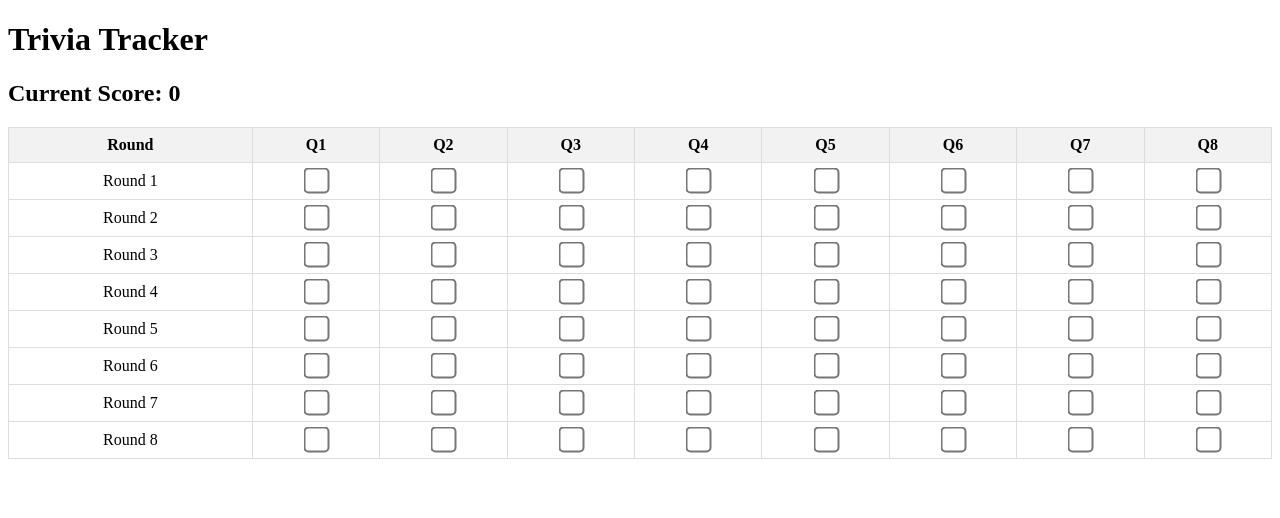
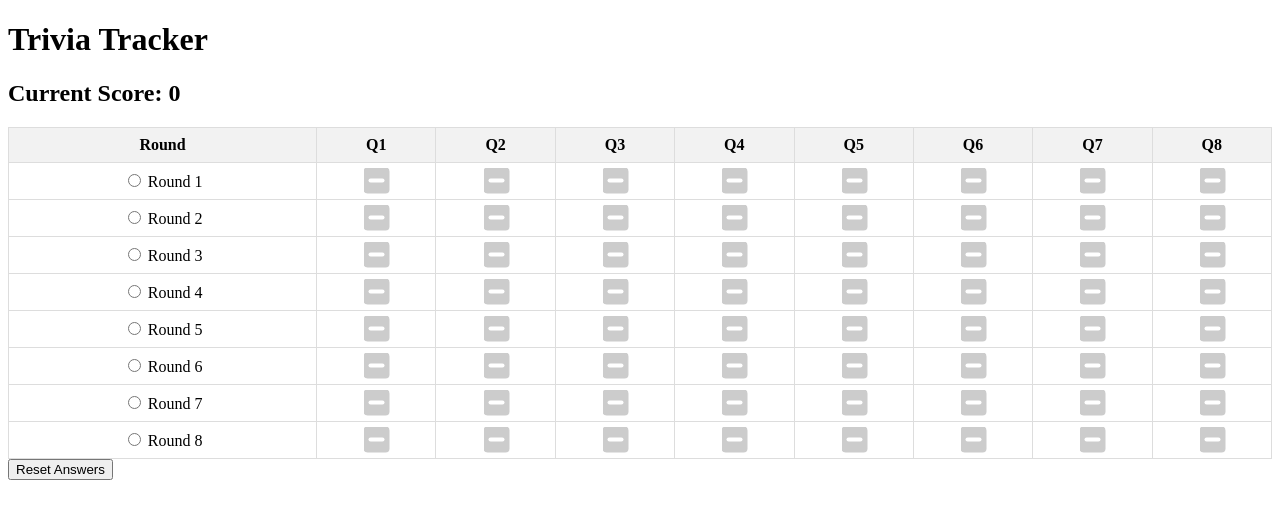
Before and after one commit to UrbaneD0ge/TriviaTracker, a SvelteKit app: page / in a window 1280 px wide. Shown: the top 518 px of the page. Built offline with nearby package versions, Linux system fonts and the light colour scheme.

Commit message:
ok, I may have to apologize to vibe coders.

```diff
--- a/jsconfig.json
+++ b/jsconfig.json
@@ -3,7 +3,8 @@
 	"compilerOptions": {
 		"allowJs": true,
 		"checkJs": false,
-		"moduleResolution": "bundler"
+		"moduleResolution": "bundler",
+		"types": []
 	}
 	// Path aliases are handled by https://svelte.dev/docs/kit/configuration#alias
 	// except $lib which is handled by https://svelte.dev/docs/kit/configuration#files
--- a/src/routes/+page.svelte
+++ b/src/routes/+page.svelte
@@ -1,5 +1,83 @@
+<script>
+  import { onMount } from 'svelte';
+
+  const rounds = Array.from({ length: 8 }, (_, i) => i + 1);
+  const questions = Array.from({ length: 8 }, (_, i) => i + 1);
+  // answers can be 'checked' | 'unchecked' | 'indeterminate'
+  let answers = Array.from({ length: rounds.length * questions.length }, () => 'indeterminate');
+  let selectedRound = $state(null);
+
+  let score = $state(0);
+  $effect(() => {
+    const checkedCount = answers.filter((a) => a === 'checked').length;
+    if (selectedRound != null) {
+      const rowStart = (selectedRound - 1) * questions.length;
+      const rowEnd = rowStart + questions.length;
+      const selectedRowChecked = answers.slice(rowStart, rowEnd).filter((a) => a === 'checked').length;
+      score = checkedCount + selectedRowChecked;
+    } else {
+      score = checkedCount;
+    }
+    console.log(score);
+  });
+
+  // On page load, load the answer array from localStorage and set the checkboxes accordingly.
+  function saveAnswers() {
+    localStorage.setItem('trivia-answers', JSON.stringify({ answers, selectedRound }));
+  }
+
+  function selectRound(round) {
+    selectedRound = round;
+    saveAnswers();
+    console.log(`Selected round ${round}`);
+  }
+
+  onMount(() => {
+    const savedAnswers = localStorage.getItem('trivia-answers');
+    if (savedAnswers) {
+      console.log('Loading saved answers from localStorage');
+      const parsed = JSON.parse(savedAnswers);
+      answers = parsed.answers ?? answers;
+      selectedRound = parsed.selectedRound ?? selectedRound;
+    }
+    // Ensure DOM checkboxes and radio buttons reflect answers after mount/update
+    requestAnimationFrame(() => {
+      const checkboxes = document.querySelectorAll('input[type="checkbox"]');
+      checkboxes.forEach((checkbox, index) => {
+        const val = answers[index] ?? 'indeterminate';
+        checkbox.checked = val === 'checked';
+        checkbox.indeterminate = val === 'indeterminate';
+      });
+      const radios = document.querySelectorAll('input[type="radio"]');
+      radios.forEach((radio, index) => {
+        radio.checked = selectedRound === rounds[index];
+      });
+    });
+    // Calculate initial score after loading answers
+    score = answers.filter((a) => a === 'checked').length;
+  });
+
+  // cycle state: indeterminate -> checked -> unchecked -> indeterminate
+  function toggleIdx(idx, el) {
+    const cur = answers[idx] ?? 'indeterminate';
+    let next;
+    if (cur === 'indeterminate') next = 'checked';
+    else if (cur === 'checked') next = 'unchecked';
+    else next = 'indeterminate';
+    answers[idx] = next;
+    // update DOM state explicitly
+    el.checked = next === 'checked';
+    el.indeterminate = next === 'indeterminate';
+    saveAnswers();
+    console.log(`Toggled index ${idx} to ${next}`);
+    // Update score immediately after toggle
+    score = answers.filter((a) => a === 'checked').length;
+  }
+</script>
+
+
 <h1>Trivia Tracker</h1>
-<h2>Current Score: <span id="score">{score.length}</span></h2>
+<h2>Current Score: <span id="score">{score}</span></h2>
 <table>
   <thead>
     <tr>
@@ -15,111 +93,44 @@
     </tr>
   </thead>
   <tbody>
-    <tr>
-      <td>Round 1</td>
-      <td><input type="checkbox" /></td>
-      <td><input type="checkbox" /></td>
-      <td><input type="checkbox" /></td>
-      <td><input type="checkbox" /></td>
-      <td><input type="checkbox" /></td>
-      <td><input type="checkbox" /></td>
-      <td><input type="checkbox" /></td>
-      <td><input type="checkbox" /></td>
-    </tr>
-    <tr>
-      <td>Round 2</td>
-      <td><input type="checkbox" /></td>
-      <td><input type="checkbox" /></td>
-      <td><input type="checkbox" /></td>
-      <td><input type="checkbox" /></td>
-      <td><input type="checkbox" /></td>
-      <td><input type="checkbox" /></td>
-      <td><input type="checkbox" /></td>
-      <td><input type="checkbox" /></td>
-    </tr>
-    <tr>
-      <td>Round 3</td>
-      <td><input type="checkbox" /></td>
-      <td><input type="checkbox" /></td>
-      <td><input type="checkbox" /></td>
-      <td><input type="checkbox" /></td>
-      <td><input type="checkbox" /></td>
-      <td><input type="checkbox" /></td>
-      <td><input type="checkbox" /></td>
-      <td><input type="checkbox" /></td>
-    </tr>
-    <tr>
-        <td>Round 4</td>
-        <td><input type="checkbox" /></td>
-        <td><input type="checkbox" /></td>
-        <td><input type="checkbox" /></td>
-        <td><input type="checkbox" /></td>
-        <td><input type="checkbox" /></td>
-        <td><input type="checkbox" /></td>
-        <td><input type="checkbox" /></td>
-        <td><input type="checkbox" /></td>
-    </tr>
-    <tr>
-        <td>Round 5</td>
-        <td><input type="checkbox" /></td>
-        <td><input type="checkbox" /></td>
-        <td><input type="checkbox" /></td>
-        <td><input type="checkbox" /></td>
-        <td><input type="checkbox" /></td>
-        <td><input type="checkbox" /></td>
-        <td><input type="checkbox" /></td>
-        <td><input type="checkbox" /></td>
-    </tr>
-    <tr>
-        <td>Round 6</td>
-        <td><input type="checkbox" /></td>
-        <td><input type="checkbox" /></td>
-        <td><input type="checkbox" /></td>
-        <td><input type="checkbox" /></td>
-        <td><input type="checkbox" /></td>
-        <td><input type="checkbox" /></td>
-        <td><input type="checkbox" /></td>
-        <td><input type="checkbox" /></td>
-    </tr>
-    <tr>
-        <td>Round 7</td>
-        <td><input type="checkbox" /></td>
-        <td><input type="checkbox" /></td>
-        <td><input type="checkbox" /></td>
-        <td><input type="checkbox" /></td>
-        <td><input type="checkbox" /></td>
-        <td><input type="checkbox" /></td>
-        <td><input type="checkbox" /></td>
-        <td><input type="checkbox" /></td>
-    </tr>
-    <tr>
-        <td>Round 8</td>
-        <td><input type="checkbox" /></td>
-        <td><input type="checkbox" /></td>
-        <td><input type="checkbox" /></td>
-        <td><input type="checkbox" /></td>
-        <td><input type="checkbox" /></td>
-        <td><input type="checkbox" /></td>
-        <td><input type="checkbox" /></td>
-        <td><input type="checkbox" /></td>
-    </tr>
+    {#each rounds as round, rIdx}
+      <tr>
+        <td>
+          <input
+            type="radio"
+            name="doubledRound"
+            checked={selectedRound === round}
+            onchange={() => selectRound(round)}>
+          Round {round}</td>
+        {#each questions as question, qIdx}
+          <td>
+            <input
+              type="checkbox"
+              onclick={(e) => toggleIdx(rIdx * questions.length + qIdx, e.currentTarget)}
+            />
+          </td>
+        {/each}
+      </tr>
+    {/each}
   </tbody>
 </table>
 
-<script>
-    let score = [];
-    // Set score to the number of checkboxes that are checked
-    function updateScore() {
-        score = [];
-        const checkboxes = document.querySelectorAll('input[type="checkbox"]');
-        checkboxes.forEach((checkbox) => {
-            if (checkbox.checked) {
-                score.push(1);
-            }
-        });
-        return score.length;
-    }
-</script>
+<button onclick={() => {
+  answers = Array.from({ length: rounds.length * questions.length }, () => 'indeterminate');
+  saveAnswers();
+  score = 0;
+  // Reset all checkboxes in the DOM
+  const checkboxes = document.querySelectorAll('input[type="checkbox"]');
+  checkboxes.forEach((checkbox) => {
+    checkbox.checked = false;
+    checkbox.indeterminate = true;
+  });
+  // Reset radio buttons
+  const radios = document.querySelectorAll('input[type="radio"]');
+  radios.forEach((radio) => {
+    radio.checked = false;
+  });
+}}>Reset Answers</button>
 
 <style>
   table {
@@ -141,5 +152,17 @@
     transform: scale(2);
   }
 
+  input[type="checkbox"]:indeterminate {
+    accent-color: #ccc;
+  }
+  input[type="checkbox"]:checked {
+    accent-color: green;
+    filter: invert(49%) sepia(65%) saturate(7149%) hue-rotate(92deg) brightness(89%) contrast(103%);
+}
+  input[type="checkbox"]:not(:checked):not(:indeterminate) {
+    accent-color: red;
+    filter: invert(85%) sepia(83%) saturate(6726%) hue-rotate(360deg) brightness(111%) contrast(111%);
+  }
+
   /* When a row is active, scale the checkboxes */
 </style>
```
